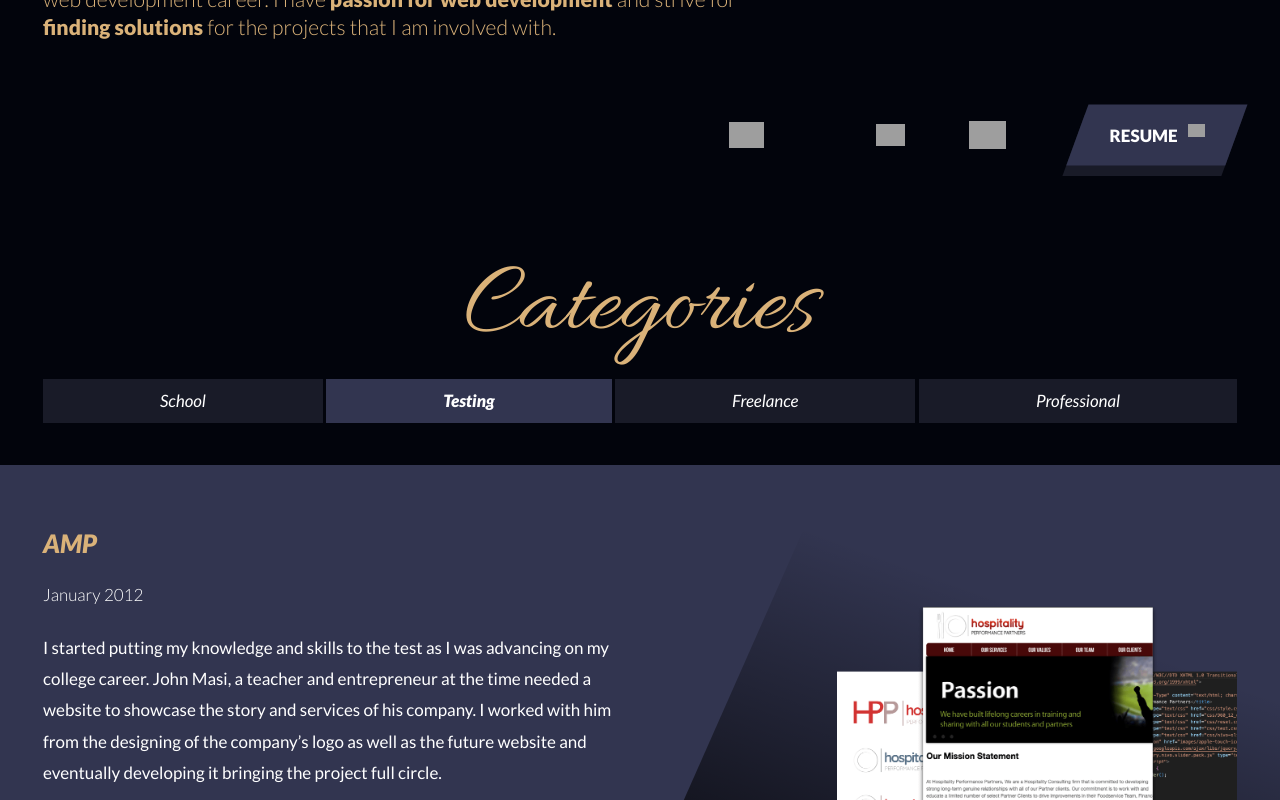
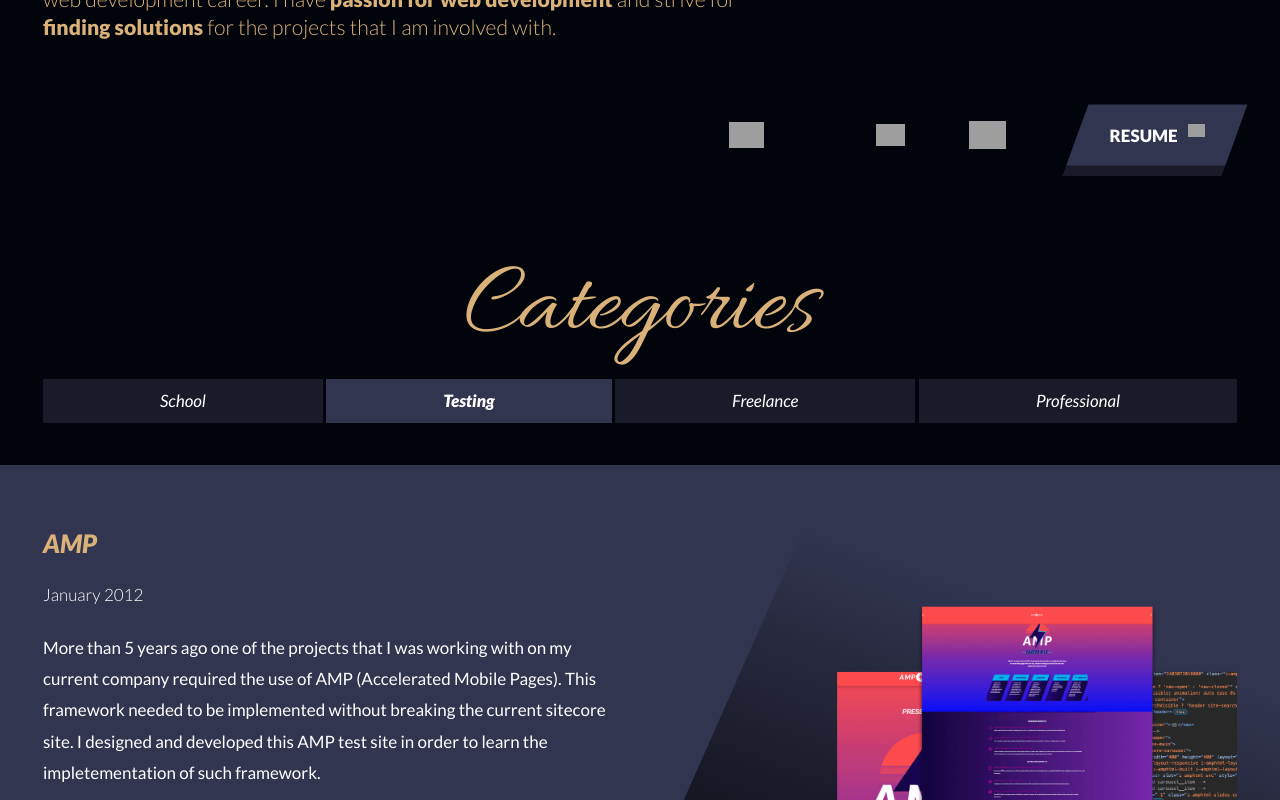
Before and after one commit to danielmoralesb/danielmoralesbweb, a React (Create React App) app in the folder danielmoralesbweb/: page /websites in a window 1280 px wide. Both pictures are taken after a click on the element "Testing". Shown: the part 507-1307 px from the top of the page. Built offline with nearby package versions, Linux system fonts and the light colour scheme; grey boxes are pictures that could not be loaded.

Commit message:
adding more sites to website page

```diff
--- a/danielmoralesbweb/src/pages/Websites.js
+++ b/danielmoralesbweb/src/pages/Websites.js
@@ -6,7 +6,9 @@ import Footer from "../components/Footer";
 import heroWebsites from '../images/heros/hero-websites@2x.png';
 import sectionHpp from '../images/sections/section-hpp@2x.png';
 import sectionWalpeco from '../images/sections/section-walpeco@2x.png';
+import sectionAmp from '../images/sections/section-amp@2x.png';
 import sectionApollo from '../images/sections/section-apollo@2x.png';
+import sectionCelistics from '../images/sections/section-celistics@2x.png';
 
 
 function NoPage() {
@@ -58,7 +60,7 @@ function NoPage() {
                                         <h3 className="project__title">Hospitality Performance Partners</h3>
                                         <p className="project__date">January 2012</p>
                                         <p className="project__description">I started putting my knowledge and skills to the test as I was advancing on my college career. John Masi, a teacher and entrepreneur at the time needed a website to showcase the story and services of his company. I worked with him from the designing of the company’s logo as well as the future website and eventually developing it bringing the project full circle.</p>
-                                        <p className="project__link"><a href="http://danielmoralesb.com/hospitality-performance-partners/" title="visit hpp site">View site</a></p>
+                                        <p className="project__link"><a href="http://danielmoralesb.com/hospitality-performance-partners/" title="visit hpp site" target="_blank" rel="noreferrer">View site</a></p>
                                     </div>
                                     <div className="project__image">
                                         <img src={sectionHpp} alt="hpp" />
@@ -71,7 +73,7 @@ function NoPage() {
                                         <h3 className="project__title">Walpeco</h3>
                                         <p className="project__date">February 2011</p>
                                         <p className="project__description">During my studies I was presented with freelance projects for students, one of these projects was Walpeco. During my participation on this project I brought my graphic design background to project the company’s identity in a elegant and attractive way while hand coding its custom components to give differentiate it from other competitors.</p>
-                                        <p className="project__link"><a href="http://danielmoralesb.com/walpeco/index.php" title="visit walpeco site">View site</a></p>
+                                        <p className="project__link"><a href="http://danielmoralesb.com/walpeco/index.php" title="visit walpeco site" target="_blank" rel="noreferrer">View site</a></p>
                                     </div>
                                     <div className="project__image">
                                         <img src={sectionWalpeco} alt="walpeco" />
@@ -85,11 +87,11 @@ function NoPage() {
                                     <div className="project__text">
                                         <h3 className="project__title">AMP</h3>
                                         <p className="project__date">January 2012</p>
-                                        <p className="project__description">I started putting my knowledge and skills to the test as I was advancing on my college career. John Masi, a teacher and entrepreneur at the time needed a website to showcase the story and services of his company. I worked with him from the designing of the company’s logo as well as the future website and eventually developing it bringing the project full circle.</p>
-                                        <p className="project__link"><a href="http://danielmoralesb.com/hospitality-performance-partners/" title="visit hpp site">View site</a></p>
+                                        <p className="project__description">More than 5 years ago one of the projects that I was working with on my current company required the use of AMP (Accelerated Mobile Pages). This framework needed to be implemented without breaking the current sitecore site. I designed and developed this AMP test site in order to learn the impletementation of such framework.</p>
+                                        <p className="project__link"><a href="http://danielmoralesb.com/amp/" title="visit the amp site" target="_blank" rel="noreferrer">View site</a></p>
                                     </div>
                                     <div className="project__image">
-                                        <img src={sectionHpp} alt="hpp" />
+                                        <img src={sectionAmp} alt="amp" />
                                     </div>
                                 </div>
                             </section>
@@ -113,8 +115,8 @@ function NoPage() {
                                     <div className="project__text">
                                         <h3 className="project__title">Apollo Broad Band Corp</h3>
                                         <p className="project__date">July 2015</p>
-                                        <p className="project__description">I started putting my knowledge and skills to the test as I was advancing on my college career. John Masi, a teacher and entrepreneur at the time needed a website to showcase the story and services of his company. I worked with him from the designing of the company’s logo as well as the future website and eventually developing it bringing the project full circle.</p>
-                                        <p className="project__link"><a href="http://danielmoralesb.com/apollo-broadband/index.php" title="visit apollo site">View site</a></p>
+                                        <p className="project__description">This project was lead by Camilo Sanchez one of founders of Apollo Broad Band Group from Colombia and myself. I got stated with the company's identity and mote as well as its projects. The brainstorming and development resulted in a small but well put website at the time</p>
+                                        <p className="project__link"><a href="http://danielmoralesb.com/apollo-broadband/index.php" title="visit apollo site" target="_blank" rel="noreferrer">View site</a></p>
                                     </div>
                                     <div className="project__image">
                                         <img src={sectionApollo} alt="hpp" />
@@ -124,13 +126,13 @@ function NoPage() {
                             <section className="project">
                                 <div className="project__inner container">
                                     <div className="project__text">
-                                        <h3 className="project__title">Walpeco</h3>
+                                        <h3 className="project__title">Celistics</h3>
                                         <p className="project__date">February 2011</p>
                                         <p className="project__description">During my studies I was presented with freelance projects for students, one of these projects was Walpeco. During my participation on this project I brought my graphic design background to project the company’s identity in a elegant and attractive way while hand coding its custom components to give differentiate it from other competitors.</p>
-                                        <p className="project__link"><a href="http://danielmoralesb.com/walpeco/index.php" title="visit walpeco site">View site</a></p>
+                                        <p className="project__link"><a href="http://danielmoralesb.com/celistics/index.php" title="visit celistics site" target="_blank" rel="noreferrer">View site</a></p>
                                     </div>
                                     <div className="project__image">
-                                        <img src={sectionWalpeco} alt="walpeco" />
+                                        <img src={sectionCelistics} alt="celistics" />
                                     </div>
                                 </div>
                             </section>
```
Also changed, not shown: danielmoralesbweb/src/images/sections/section-amp@2x.png (added), danielmoralesbweb/src/images/sections/section-celistics@2x.png (added).
